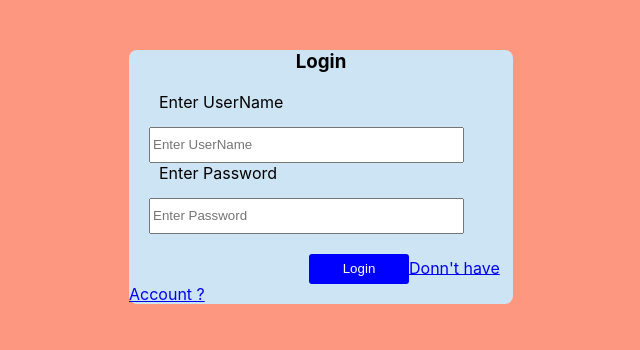
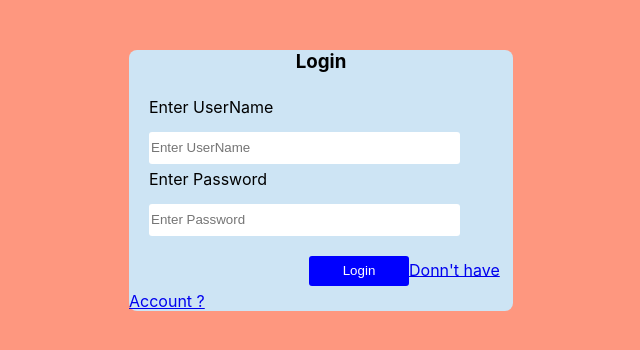
Before and after one commit to SammithGowda/CrimeCheckone, a React (Create React App) app in the folder crimecheckassignment/: page / in a window 1280 px wide. Shown: the top 350 px of the page, without its empty margins (319-959 px from the left). Built offline with nearby package versions, Linux system fonts and the light colour scheme.

Commit message:
final commit

```diff
--- a/crimecheckassignment/src/App.css
+++ b/crimecheckassignment/src/App.css
@@ -14,10 +14,12 @@ body {
   width: 80%;
   height: 30px;
   margin-left: 20px;
+  border-radius: 3px;
+  border: none;
 }
 .login_main_div > label {
   display: inline-block;
-  padding: 0px 5px 15px 30px;
+  padding: 5px 5px 15px 20px;
 }
 .Loinbutton {
   height: 30px;
@@ -28,6 +30,7 @@ body {
   border-radius: 3px;
   color: white;
   background-color: blue;
+  margin-bottom: 5px;
 }
 .loginh3,
 .registerh3 {
@@ -51,6 +54,8 @@ body {
   width: 70%;
   height: 30px;
   margin-left: 50px;
+  border-radius: 3px;
+  border: none;
 }
 .submit_input {
   margin-top: 15px;
@@ -61,6 +66,7 @@ body {
   border-radius: 5px;
   color: whitesmoke;
   background-color: darkgoldenrod;
+  margin-bottom: 5px;
 }
 /* notice bord page*/
 
```
